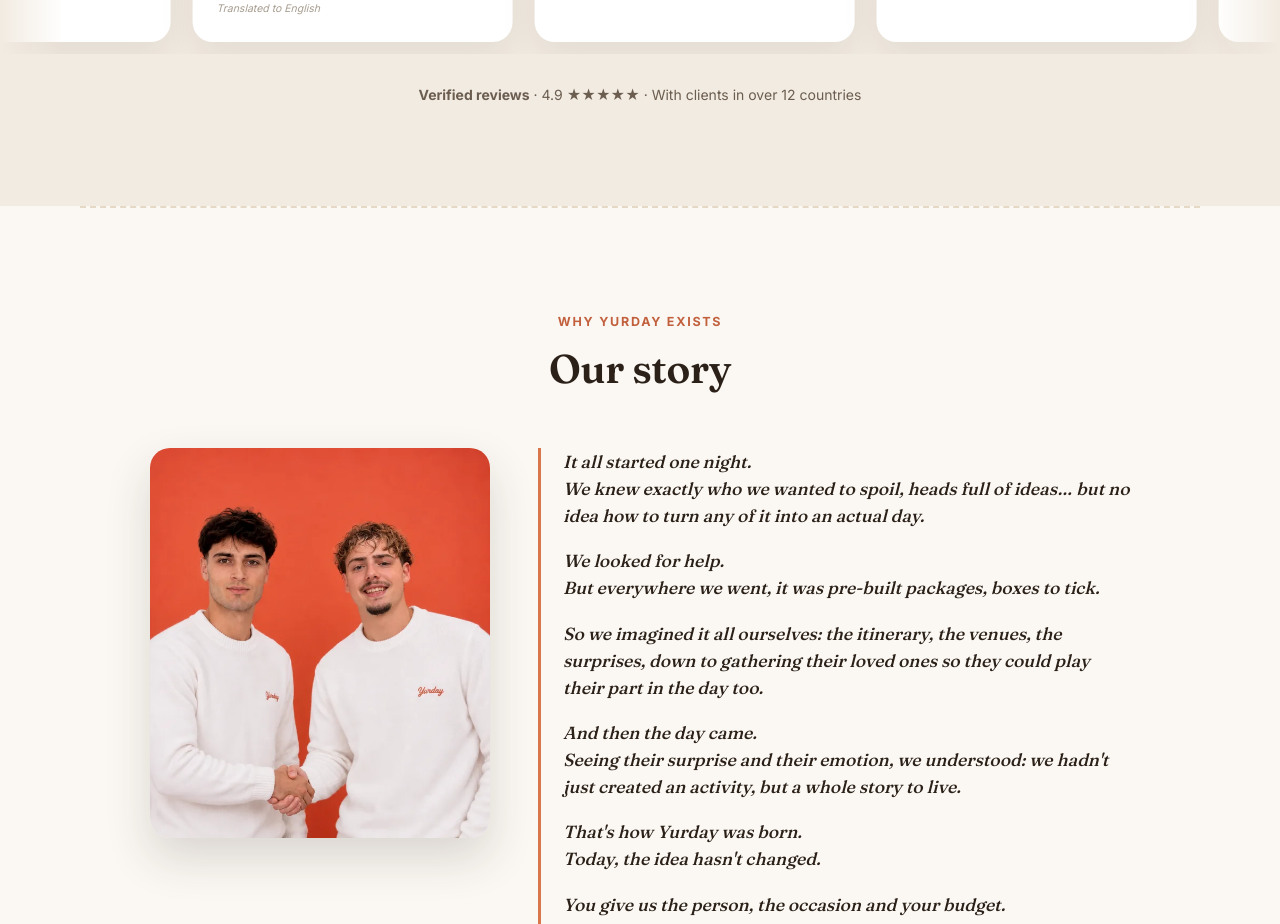
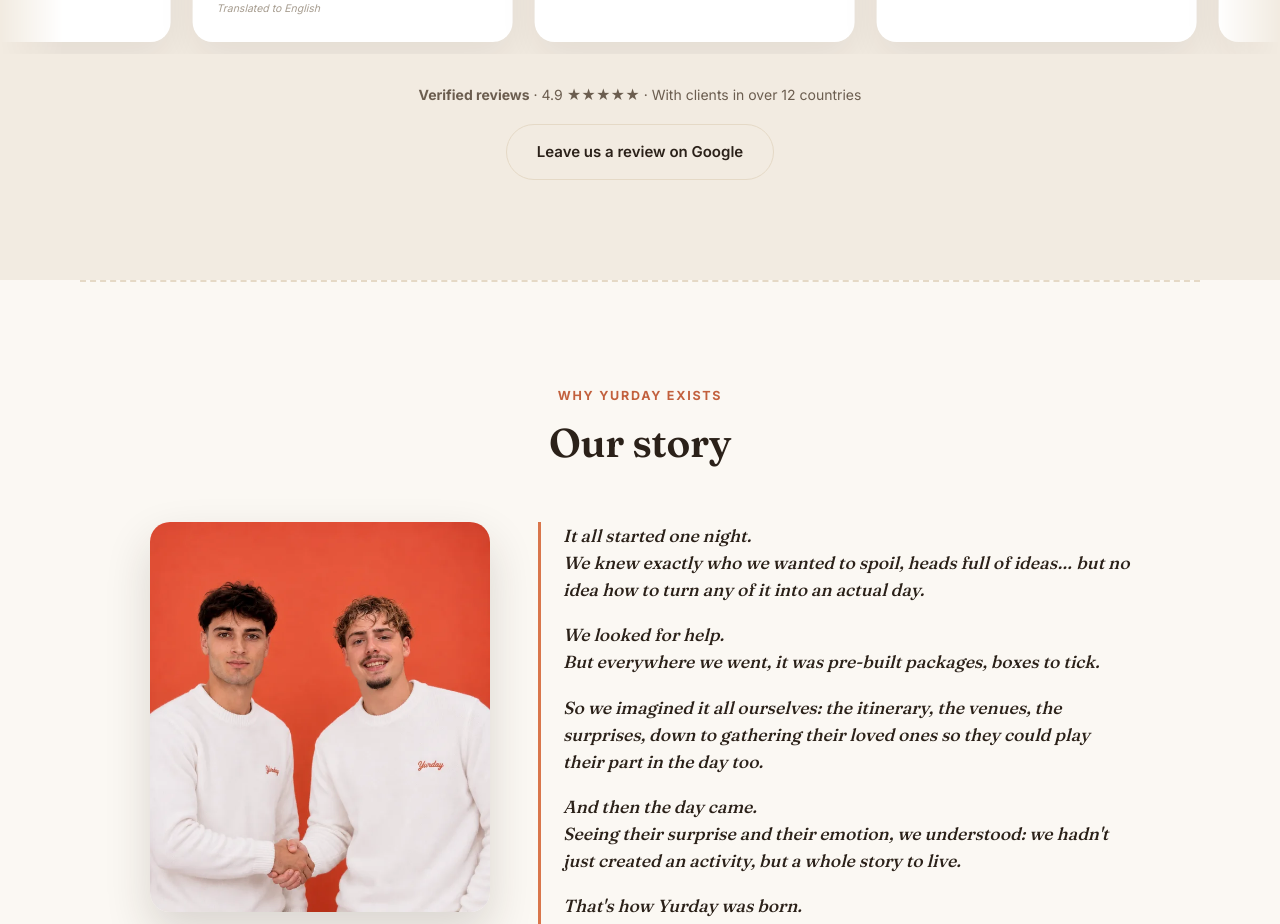
Before and after one commit to YurdayOff/Yurday, a Next.js app: page /en in a window 1280 px wide. Shown: the part 4540-5464 px from the top of the page. Built offline with nearby package versions, Linux system fonts and the light colour scheme; no server answers.

Commit message:
Add a Google review button below the Reviews section
Links to the business's Google review page, opens in a new tab.
Translated across all 9 locales.

Co-Authored-By: Claude Sonnet 5 <noreply@anthropic.com>

```diff
--- a/src/components/home/Reviews.css
+++ b/src/components/home/Reviews.css
@@ -73,6 +73,11 @@
   line-height: 1.6;
   text-align: center;
 }
+.google-review-btn-wrap {
+  display: flex;
+  justify-content: center;
+  margin-top: 18px;
+}
 
 @media (prefers-reduced-motion: reduce) {
   .marquee-outer { overflow-x: auto; }
--- a/src/components/home/Reviews.tsx
+++ b/src/components/home/Reviews.tsx
@@ -4,6 +4,7 @@ import { Perforation, TicketNotches } from '@/components/ui/Ticket'
 import { localeInfo, type Locale } from '@/i18n/config'
 import type { Messages } from '@/i18n/messages'
 import { reviewRows, type Review } from '@/data/reviews'
+import { site } from '@/lib/site'
 import { SectionHead } from './SectionHead'
 import './Reviews.css'
 
@@ -97,6 +98,16 @@ export function Reviews({ messages, locale }: ReviewsProps) {
           <strong>{reviews.badge.strong}</strong>
           {reviews.badge.rest}
         </div>
+        <div className="google-review-btn-wrap">
+          <a
+            href={site.reviews.googleUrl}
+            target="_blank"
+            rel="noopener"
+            className="btn btn-ghost"
+          >
+            {reviews.leaveReview}
+          </a>
+        </div>
       </div>
     </section>
   )
--- a/src/i18n/messages/ar.json
+++ b/src/i18n/messages/ar.json
@@ -156,6 +156,7 @@
       "strong": "تقييمات موثقة",
       "rest": " · 4.9 ★★★★★ · مع عملاء من أكثر من 12 دولة"
     },
+    "leaveReview": "اترك لنا تقييمًا على Google",
     "items": {
       "1": "تنظيم لا تشوبه شائبة، مفاجآت رائعة، وذكريات لا تُنسى. شكرًا جزيلاً مرة أخرى!",
       "2": "كان كل شيء رائعًا، شكرًا جزيلاً لجعل هذا اليوم مميزًا للغاية. سنتذكره دائمًا!",
--- a/src/i18n/messages/de.json
+++ b/src/i18n/messages/de.json
@@ -156,6 +156,7 @@
       "strong": "Verifizierte Bewertungen",
       "rest": " · 4,9 ★★★★★ · Mit Kunden aus mehr als 12 Ländern"
     },
+    "leaveReview": "Bewerten Sie uns auf Google",
     "items": {
       "1": "Eine tadellose Organisation, erstklassige Überraschungen, Erinnerungen, die uns immer begleiten werden. Nochmals danke!",
       "2": "Alles war unglaublich, vielen Dank, dass ihr diesen Tag zu etwas so Besonderem gemacht habt. Wir werden ihn immer in Erinnerung behalten!",
--- a/src/i18n/messages/en.json
+++ b/src/i18n/messages/en.json
@@ -156,6 +156,7 @@
       "strong": "Verified reviews",
       "rest": " · 4.9 ★★★★★ · With clients in over 12 countries"
     },
+    "leaveReview": "Leave us a review on Google",
     "items": {
       "1": "An impeccable organization, amazing surprises, memories that'll stay with us forever. Thanks again!",
       "2": "Everything was incredible, thank you so much for making this day something so special. We'll always remember it!",
--- a/src/i18n/messages/es.json
+++ b/src/i18n/messages/es.json
@@ -156,6 +156,7 @@
       "strong": "Reseñas verificadas",
       "rest": " · 4,9 ★★★★★ · Con clientes en más de 12 países"
     },
+    "leaveReview": "Déjanos una reseña en Google",
     "items": {
       "1": "Una organización impecable, sorpresas de primer nivel, recuerdos que llevaremos siempre. ¡Gracias de nuevo!",
       "2": "Todo estuvo increíble, muchas gracias por hacer de este día algo tan especial. ¡Lo recordaremos siempre!",
--- a/src/i18n/messages/fr.json
+++ b/src/i18n/messages/fr.json
@@ -156,6 +156,7 @@
       "strong": "Avis vérifiés",
       "rest": " · 4,9 ★★★★★ · Avec des clients dans plus de 12 pays"
     },
+    "leaveReview": "Laissez-nous un avis sur Google",
     "items": {
       "1": "Une organisation irréprochable, des surprises au top, des souvenirs plein la tête. Merci encore !",
       "2": "Tout était incroyable, merci beaucoup d'avoir fait de cette journée quelque chose de si spécial. On s'en souviendra toujours !",
--- a/src/i18n/messages/it.json
+++ b/src/i18n/messages/it.json
@@ -156,6 +156,7 @@
       "strong": "Recensioni verificate",
       "rest": " · 4,9 ★★★★★ · Con clienti in più di 12 paesi"
     },
+    "leaveReview": "Lasciaci una recensione su Google",
     "items": {
       "1": "Un'organizzazione impeccabile, sorprese fantastiche, ricordi che porteremo sempre con noi. Grazie ancora!",
       "2": "Tutto è stato incredibile, grazie mille per aver reso questa giornata così speciale. La ricorderemo per sempre!",
--- a/src/i18n/messages/ja.json
+++ b/src/i18n/messages/ja.json
@@ -156,6 +156,7 @@
       "strong": "認証済みの口コミ",
       "rest": " · 4.9 ★★★★★ · 12か国以上のお客様とともに"
     },
+    "leaveReview": "Googleでレビューを書く",
     "items": {
       "1": "非の打ちどころのない準備、最高のサプライズ、心に残る思い出をありがとうございました。改めて感謝します！",
       "2": "すべてが素晴らしかったです。この日をこんなに特別なものにしてくださり、本当にありがとうございました。ずっと忘れません！",
--- a/src/i18n/messages/pt.json
+++ b/src/i18n/messages/pt.json
@@ -156,6 +156,7 @@
       "strong": "Avaliações verificadas",
       "rest": " · 4,9 ★★★★★ · Com clientes em mais de 12 países"
     },
+    "leaveReview": "Deixe-nos uma avaliação no Google",
     "items": {
       "1": "Uma organização impecável, surpresas de primeira, lembranças que vamos guardar para sempre. Obrigado mais uma vez!",
       "2": "Tudo foi incrível, muito obrigado por fazer deste dia algo tão especial. Vamos lembrar sempre!",
--- a/src/i18n/messages/zh.json
+++ b/src/i18n/messages/zh.json
@@ -156,6 +156,7 @@
       "strong": "已验证评价",
       "rest": " · 4.9 ★★★★★ · 拥有遍布12多个国家的客户"
     },
+    "leaveReview": "在 Google 上给我们留下评价",
     "items": {
       "1": "组织安排无可挑剔，惊喜连连，满满都是难忘的回忆。再次感谢！",
       "2": "一切都太棒了，非常感谢你们把这一天变得如此特别。我们会永远记得！",
--- a/src/lib/site.ts
+++ b/src/lib/site.ts
@@ -12,7 +12,7 @@ export const site = {
   },
   /** Zone d'intervention actuelle (cf. FAQ). */
   areaServed: { city: 'Paris', region: 'Île-de-France', country: 'FR' },
-  reviews: { average: 4.9, count: 100 },
+  reviews: { average: 4.9, count: 100, googleUrl: 'https://g.page/r/CYU7fw3MGPI5EBM/review' },
   daysOrganised: 150,
   founders: [
     { id: 'leo', name: 'Léo', email: 'leo@yurday.fr', photo: '/images/fondateur-leo.webp' },
```
